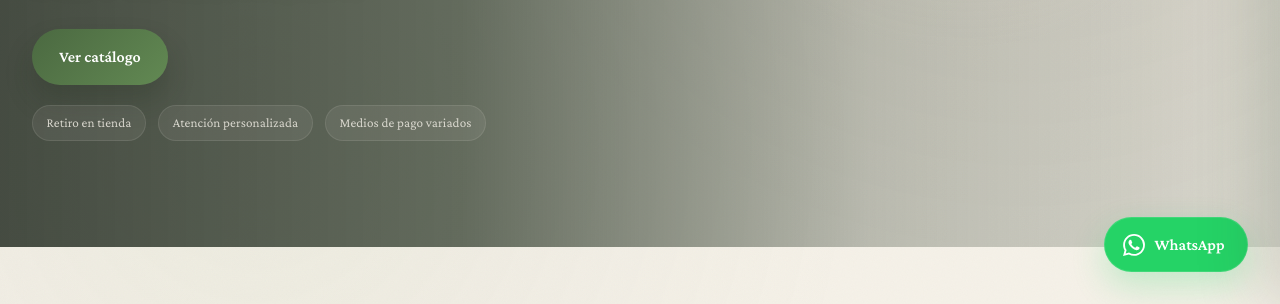
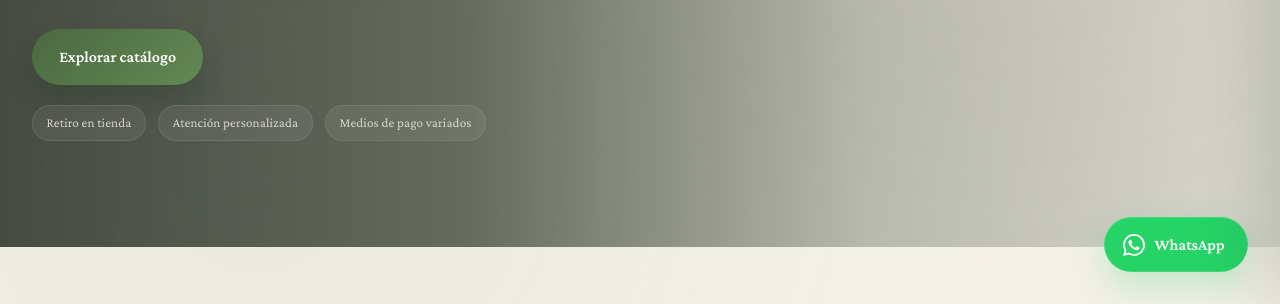
Before and after one commit to awkaliwengrow-create/tienda-awka-new, a plain HTML site: page index.html in a window 1280 px wide. Shown: the part 496-800 px from the top of the page. Drawn offline with nearby package versions, Linux system fonts and the light colour scheme.

Commit message:
Force visible hero update

```diff
--- a/index.html
+++ b/index.html
@@ -51,7 +51,7 @@
             <h1>Todo para tu cultivo, en un solo lugar</h1>
             <p>Encontrá fertilizantes, control de plagas, herramientas y parafernalia con atención cercana, retiro en tienda y asesoramiento real.</p>
             <div class="hero-actions">
-                <a href="shop.html" class="hero-cta">Ver catálogo</a>
+                <a href="shop.html" class="hero-cta">Explorar catálogo</a>
             </div>
             <div class="hero-trust">
                 <span>Retiro en tienda</span>
```
